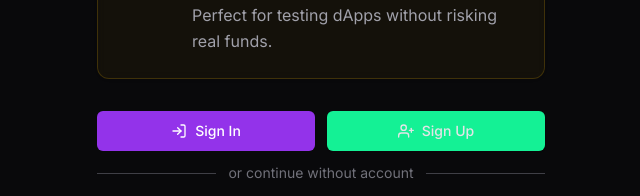
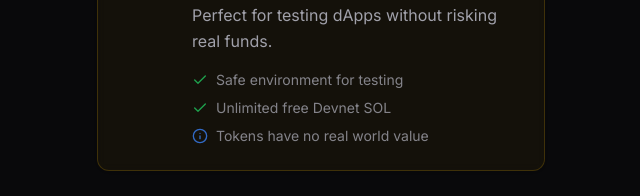
Before and after one commit to ap42213/fakesol, a React (Vite) app: page / in a window 1280 px wide. Shown: the part 387-583 px from the top of the page, without its empty margins (319-959 px from the left). Built offline with nearby package versions, Linux system fonts and the light colour scheme; no server answers.

Commit message:
feat: add feature list to devnet warning card

```diff
--- a/src/pages/Welcome.tsx
+++ b/src/pages/Welcome.tsx
@@ -7,7 +7,7 @@
 import { Icons, Badge, Modal } from '../components/ui/index';
 import { Logo } from '../components/Logo';
 import { SEO } from '../components/SEO';
-import { FiLogIn, FiUserPlus, FiGithub } from 'react-icons/fi';
+import { FiLogIn, FiUserPlus, FiGithub, FiCheck, FiInfo } from 'react-icons/fi';
 
 export function Welcome() {
   const [mode, setMode] = useState<'home' | 'import'>('home');
@@ -114,6 +114,21 @@
                   <p className="text-zinc-400 leading-relaxed">
                     This wallet only works on Solana Devnet. Perfect for testing dApps without risking real funds.
                   </p>
+
+                  <div className="mt-4 grid grid-cols-1 gap-2">
+                    <div className="flex items-center gap-2 text-sm text-zinc-400/80">
+                      <FiCheck className="w-4 h-4 text-green-500/80" />
+                      <span>Safe environment for testing</span>
+                    </div>
+                    <div className="flex items-center gap-2 text-sm text-zinc-400/80">
+                      <FiCheck className="w-4 h-4 text-green-500/80" />
+                      <span>Unlimited free Devnet SOL</span>
+                    </div>
+                    <div className="flex items-center gap-2 text-sm text-zinc-400/80">
+                      <FiInfo className="w-4 h-4 text-blue-500/80" />
+                      <span>Tokens have no real world value</span>
+                    </div>
+                  </div>
                 </div>
               </div>
             </Card>
```
